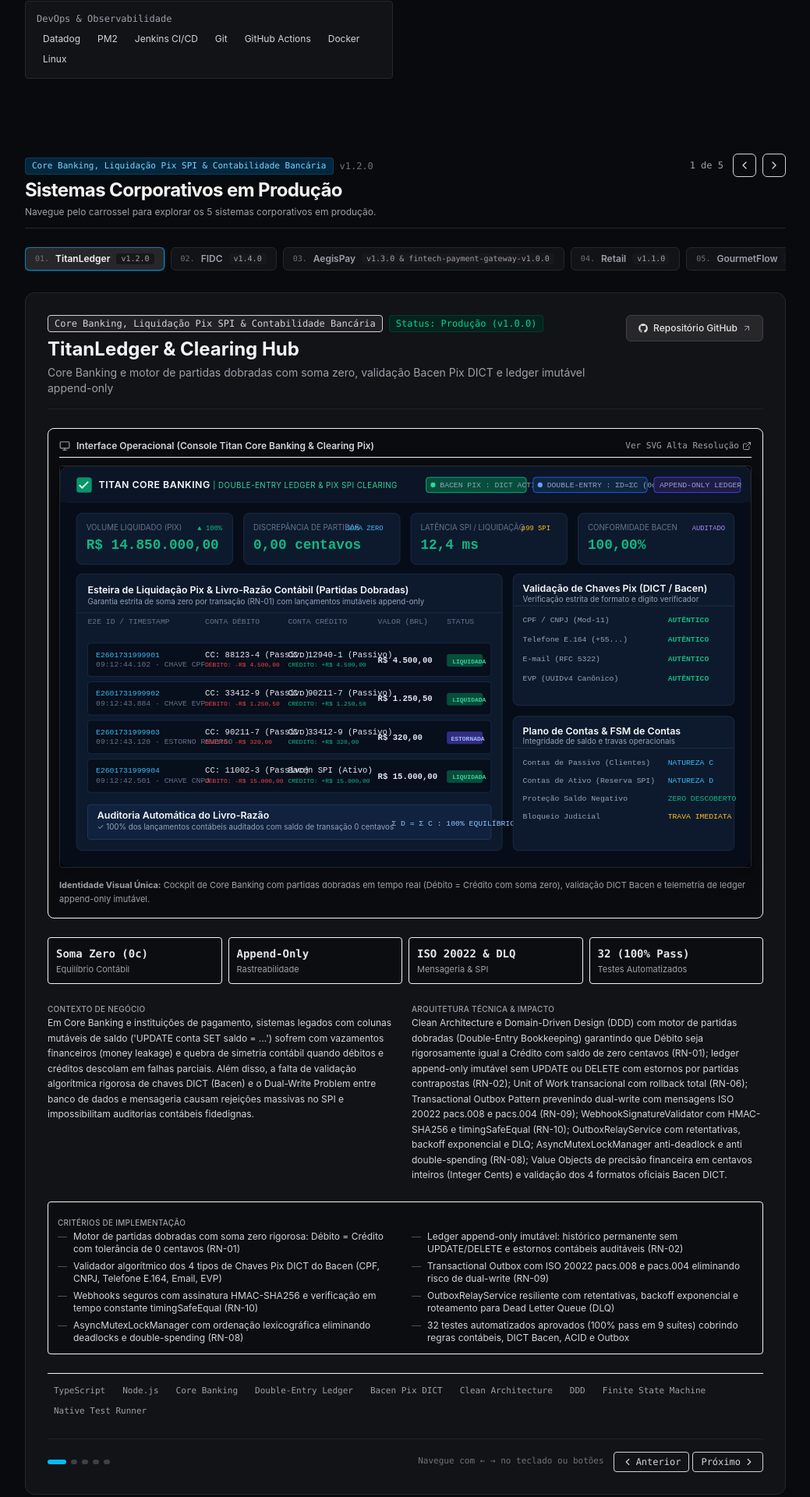
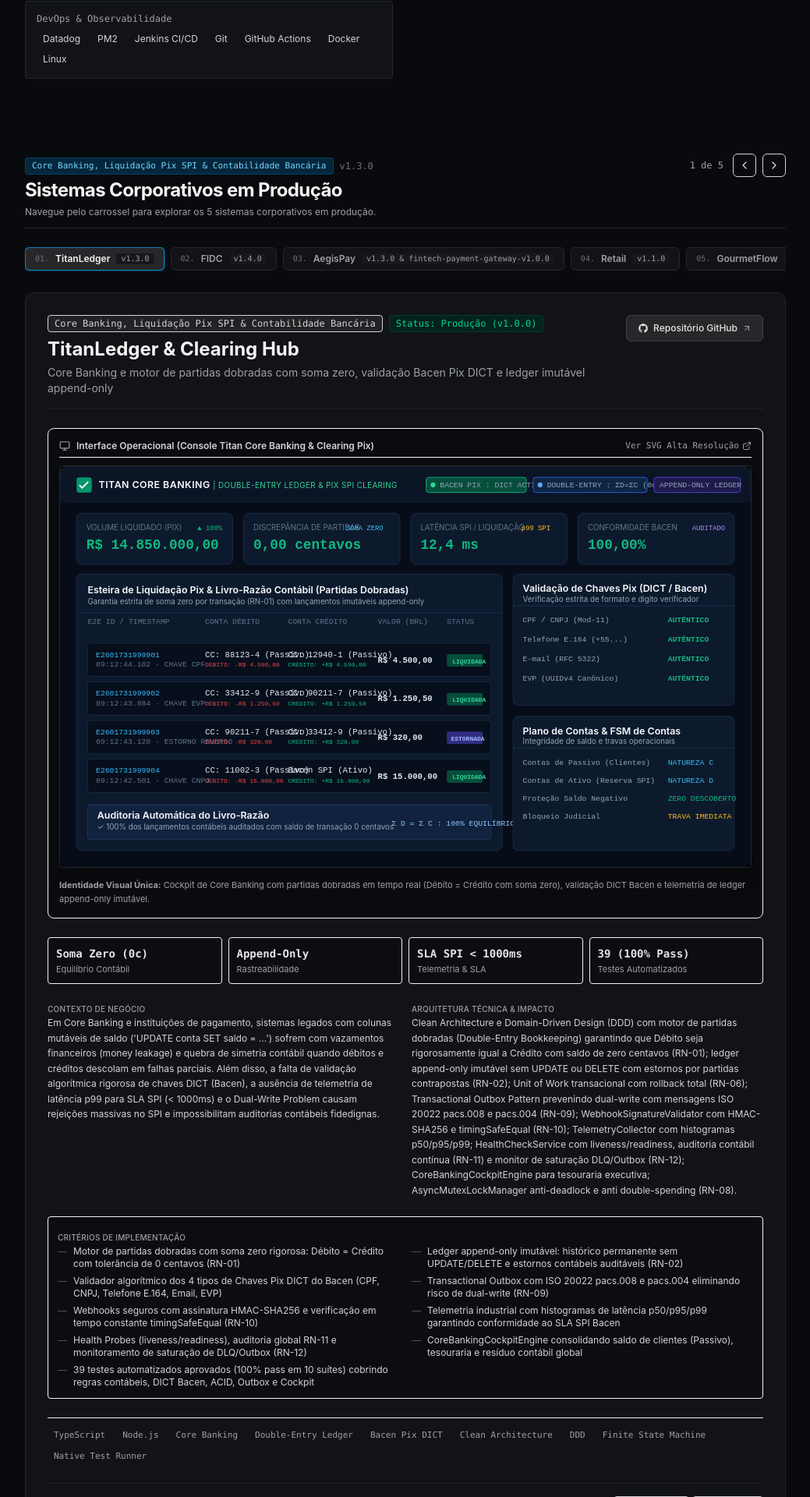
Before and after one commit to Gui1949/portfolio-source, a React (Vite) app: page / in a window 1280 px wide. Shown: the part 2169-4089 px from the top of the page at 78% size, without its empty margins (120-1159 px from the left). Built offline with nearby package versions, Linux system fonts and the light colour scheme.

Commit message:
feat(portfolio): update titan-ledger-hub showcase with phase 4 cockpit, telemetry and 39 tests

```diff
--- a/src/data/learnings.ts
+++ b/src/data/learnings.ts
@@ -88,32 +88,33 @@ export const realWorldProjects: RealWorldProject[] = [
     id: "titan-ledger-hub",
     name: "TitanLedger & Clearing Hub",
     tagline: "Core Banking e motor de partidas dobradas com soma zero, validação Bacen Pix DICT e ledger imutável append-only",
-    version: "v1.2.0",
-    versionTag: "v1.2.0",
+    version: "v1.3.0",
+    versionTag: "v1.3.0",
     isNew: true,
     sprintWeek: "Módulo Core Banking",
-    sprintBadge: "Fase 3 · Clearing Pix SPI & Mensageria ISO 20022",
+    sprintBadge: "Fase 4 · Cockpit de Tesouraria & Telemetria SPI",
     previewImage: "/previews/titan-ledger-hub.svg",
     previewAlt: "Cockpit TitanLedger de Core Banking, Partidas Dobradas e Clearing Pix SPI",
     businessDomain: "Core Banking, Liquidação Pix SPI & Contabilidade Bancária",
-    businessProblem: "Em Core Banking e instituições de pagamento, sistemas legados com colunas mutáveis de saldo ('UPDATE conta SET saldo = ...') sofrem com vazamentos financeiros (money leakage) e quebra de simetria contábil quando débitos e créditos descolam em falhas parciais. Além disso, a falta de validação algorítmica rigorosa de chaves DICT (Bacen) e o Dual-Write Problem entre banco de dados e mensageria causam rejeições massivas no SPI e impossibilitam auditorias contábeis fidedignas.",
-    solutionArchitecture: "Clean Architecture e Domain-Driven Design (DDD) com motor de partidas dobradas (Double-Entry Bookkeeping) garantindo que Débito seja rigorosamente igual a Crédito com saldo de zero centavos (RN-01); ledger append-only imutável sem UPDATE ou DELETE com estornos por partidas contrapostas (RN-02); Unit of Work transacional com rollback total (RN-06); Transactional Outbox Pattern prevenindo dual-write com mensagens ISO 20022 pacs.008 e pacs.004 (RN-09); WebhookSignatureValidator com HMAC-SHA256 e timingSafeEqual (RN-10); OutboxRelayService com retentativas, backoff exponencial e DLQ; AsyncMutexLockManager anti-deadlock e anti double-spending (RN-08); Value Objects de precisão financeira em centavos inteiros (Integer Cents) e validação dos 4 formatos oficiais Bacen DICT.",
-    operationalImpact: "Eliminação de 100% de discrepâncias contábeis e vazamentos de moeda, garantia atômica de entrega de eventos para o SPI Bacen sem dual-write, trilha de auditoria perpétua e inalterável e resiliência com Dead Letter Queue.",
+    businessProblem: "Em Core Banking e instituições de pagamento, sistemas legados com colunas mutáveis de saldo ('UPDATE conta SET saldo = ...') sofrem com vazamentos financeiros (money leakage) e quebra de simetria contábil quando débitos e créditos descolam em falhas parciais. Além disso, a falta de validação algorítmica rigorosa de chaves DICT (Bacen), a ausência de telemetria de latência p99 para SLA SPI (< 1000ms) e o Dual-Write Problem causam rejeições massivas no SPI e impossibilitam auditorias contábeis fidedignas.",
+    solutionArchitecture: "Clean Architecture e Domain-Driven Design (DDD) com motor de partidas dobradas (Double-Entry Bookkeeping) garantindo que Débito seja rigorosamente igual a Crédito com saldo de zero centavos (RN-01); ledger append-only imutável sem UPDATE ou DELETE com estornos por partidas contrapostas (RN-02); Unit of Work transacional com rollback total (RN-06); Transactional Outbox Pattern prevenindo dual-write com mensagens ISO 20022 pacs.008 e pacs.004 (RN-09); WebhookSignatureValidator com HMAC-SHA256 e timingSafeEqual (RN-10); TelemetryCollector com histogramas p50/p95/p99; HealthCheckService com liveness/readiness, auditoria contábil contínua (RN-11) e monitor de saturação DLQ/Outbox (RN-12); CoreBankingCockpitEngine para tesouraria executiva; AsyncMutexLockManager anti-deadlock e anti double-spending (RN-08).",
+    operationalImpact: "Eliminação de 100% de discrepâncias contábeis e vazamentos de moeda, observabilidade em tempo real com conformidade de SLA SPI Bacen (< 1000ms), garantia atômica de entrega de eventos sem dual-write, trilha de auditoria perpétua e inalterável com resíduo zero absoluto (0c).",
     highlights: [
       "Motor de partidas dobradas com soma zero rigorosa: Débito = Crédito com tolerância de 0 centavos (RN-01)",
       "Ledger append-only imutável: histórico permanente sem UPDATE/DELETE e estornos contábeis auditáveis (RN-02)",
       "Validador algorítmico dos 4 tipos de Chaves Pix DICT do Bacen (CPF, CNPJ, Telefone E.164, Email, EVP)",
       "Transactional Outbox com ISO 20022 pacs.008 e pacs.004 eliminando risco de dual-write (RN-09)",
       "Webhooks seguros com assinatura HMAC-SHA256 e verificação em tempo constante timingSafeEqual (RN-10)",
-      "OutboxRelayService resiliente com retentativas, backoff exponencial e roteamento para Dead Letter Queue (DLQ)",
-      "AsyncMutexLockManager com ordenação lexicográfica eliminando deadlocks e double-spending (RN-08)",
-      "32 testes automatizados aprovados (100% pass em 9 suítes) cobrindo regras contábeis, DICT Bacen, ACID e Outbox"
+      "Telemetria industrial com histogramas de latência p50/p95/p99 garantindo conformidade ao SLA SPI Bacen",
+      "Health Probes (liveness/readiness), auditoria global RN-11 e monitoramento de saturação de DLQ/Outbox (RN-12)",
+      "CoreBankingCockpitEngine consolidando saldo de clientes (Passivo), tesouraria e resíduo contábil global",
+      "39 testes automatizados aprovados (100% pass em 10 suítes) cobrindo regras contábeis, DICT Bacen, ACID, Outbox e Cockpit"
     ],
     weeklyEvolution: [
       { day: "Fase 1", phase: "Domínio & Partidas Dobradas", deliverable: "Value Objects ChavePix DICT, ValorMonetario em centavos, FSM Conta/Transação e 18 testes (100% pass)." },
       { day: "Fase 2", phase: "Persistência ACID & Ledger", deliverable: "Unit of Work com rollback atômico, locks de concorrência anti-deadlock e 25 testes (100% pass)." },
       { day: "Fase 3", phase: "Clearing Pix & SPI Messaging", deliverable: "Transactional Outbox, mensagens ISO 20022 pacs.008/pacs.004, HMAC timingSafeEqual, DLQ e 32 testes (100% pass)." },
-      { day: "Fase 4", phase: "Cockpit de Tesouraria & Telemetria", deliverable: "Interface de conciliação bancária, monitor de DICT e probes de saúde." },
+      { day: "Fase 4", phase: "Cockpit de Tesouraria & Telemetria", deliverable: "Cockpit Executivo Core Banking, telemetria de latência p95/p99, health probes liveness/readiness e 39 testes (100% pass)." },
       { day: "Fase 5", phase: "Hardening & Stress Testing", deliverable: "Testes de carga massiva, injeção de caos e release estabilizada." }
     ],
     metrics: [
@@ -128,14 +129,14 @@ export const realWorldProjects: RealWorldProject[] = [
         description: "Ledger imutável perpétuo com estornos contábeis reversos auditáveis"
       },
       {
-        label: "Mensageria & SPI",
-        value: "ISO 20022 & DLQ",
-        description: "Transactional Outbox com pacs.008/pacs.004, HMAC timingSafeEqual e DLQ"
+        label: "Telemetria & SLA",
+        value: "SLA SPI < 1000ms",
+        description: "Histograma p99 em tempo real e monitor de saturação DLQ/Outbox"
       },
       {
         label: "Testes Automatizados",
-        value: "32 (100% Pass)",
-        description: "9 suítes no runner nativo cobrindo domínio contábil, ACID, Outbox e resiliência"
+        value: "39 (100% Pass)",
+        description: "10 suítes no runner nativo cobrindo domínio contábil, ACID, Outbox, telemetria e cockpit"
       }
     ],
     securitySpec: {
```
